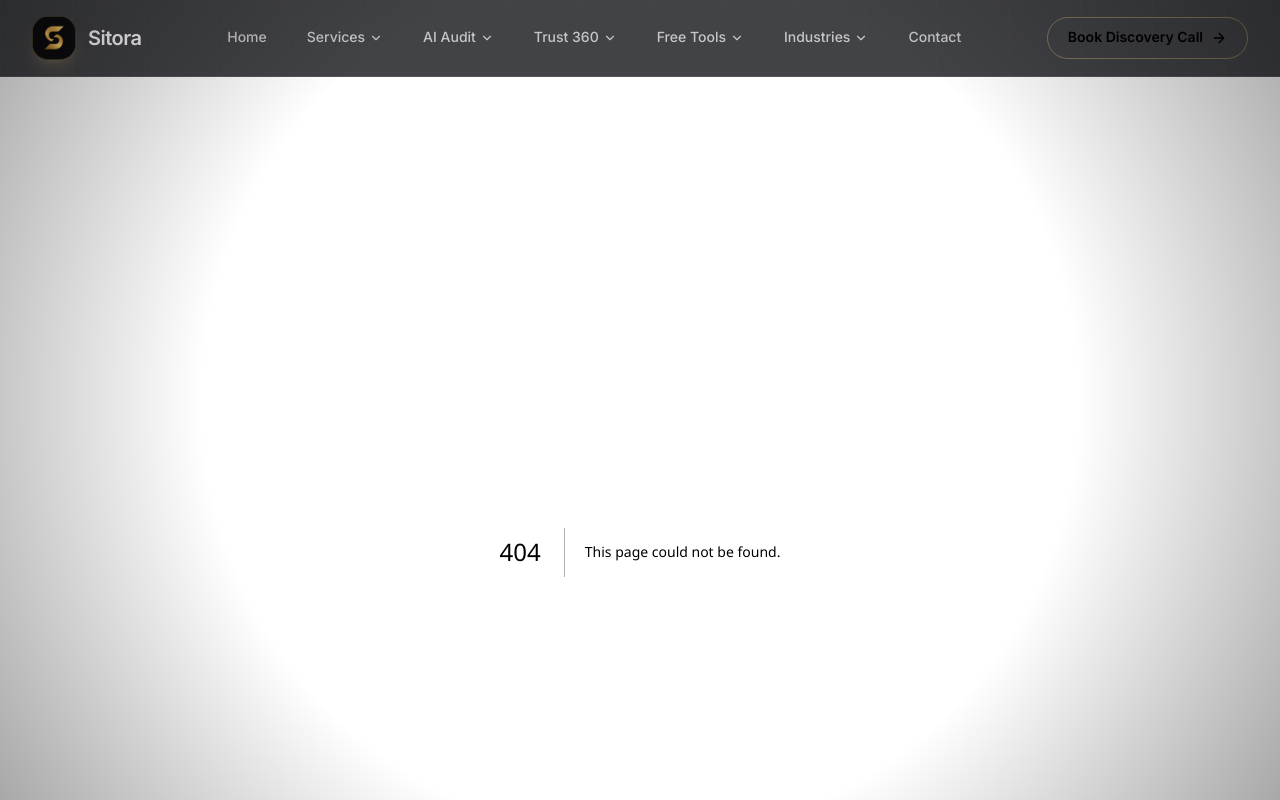
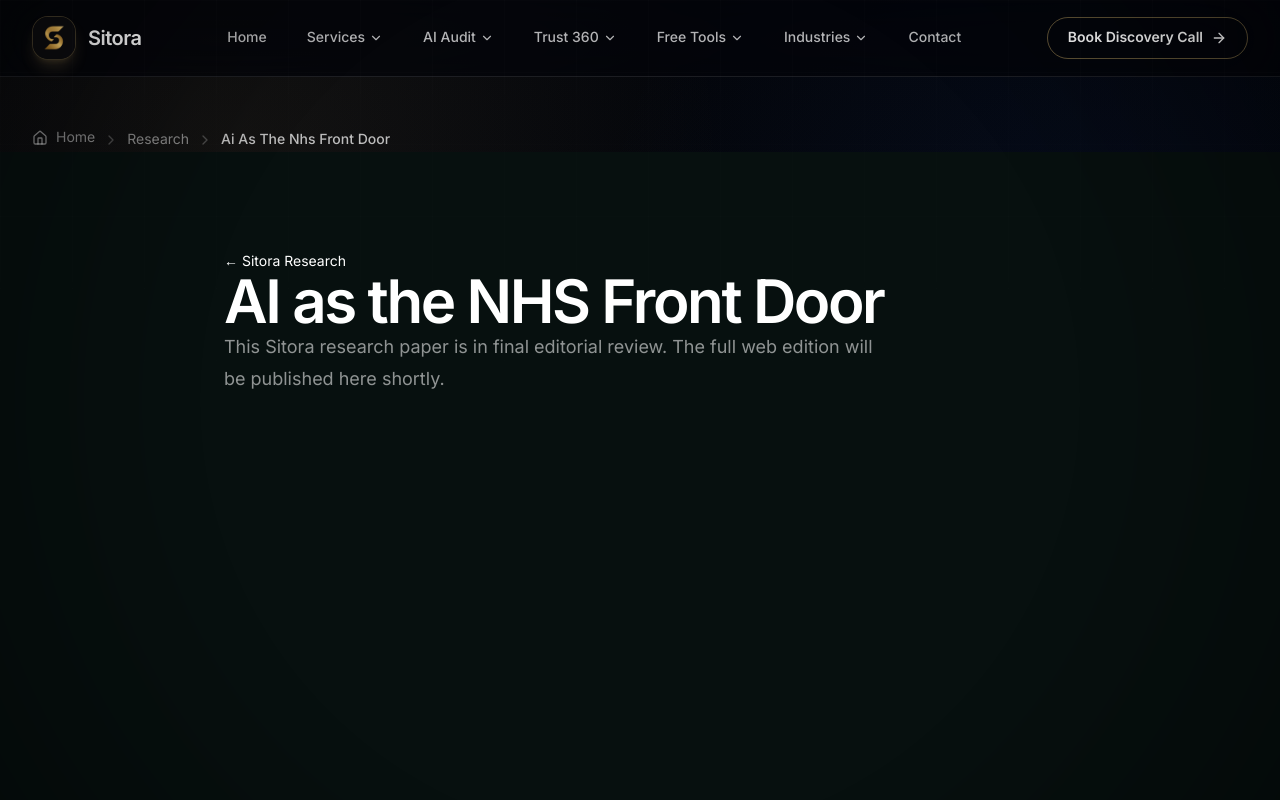
Before and after one commit to Nylon1/SitoraBrandingagency, a Next.js app: page /research/ai-as-the-nhs-front-door in a window 1280 px wide. Before the commit this address had no page. Shown: the top 800 px of the page. Built offline with nearby package versions, Linux system fonts and the light colour scheme; a web font is replaced by a local one.

Commit message:
Add research publication placeholder

```diff
--- /dev/null
+++ b/app/research/ai-as-the-nhs-front-door/page.tsx
@@ -0,0 +1,13 @@
+import Link from "next/link";
+
+export default function Page() {
+  return (
+    <main className="min-h-screen bg-[#07100f] text-white">
+      <div className="mx-auto max-w-4xl px-5 py-24 md:px-8">
+        <Link href="/research" className="text-sm text-[#7acdc3]">← Sitora Research</Link>
+        <h1 className="mt-8 text-4xl font-semibold tracking-[-0.04em] md:text-6xl">AI as the NHS Front Door</h1>
+        <p className="mt-6 max-w-2xl text-lg leading-8 text-white/55">This Sitora research paper is in final editorial review. The full web edition will be published here shortly.</p>
+      </div>
+    </main>
+  );
+}
```
